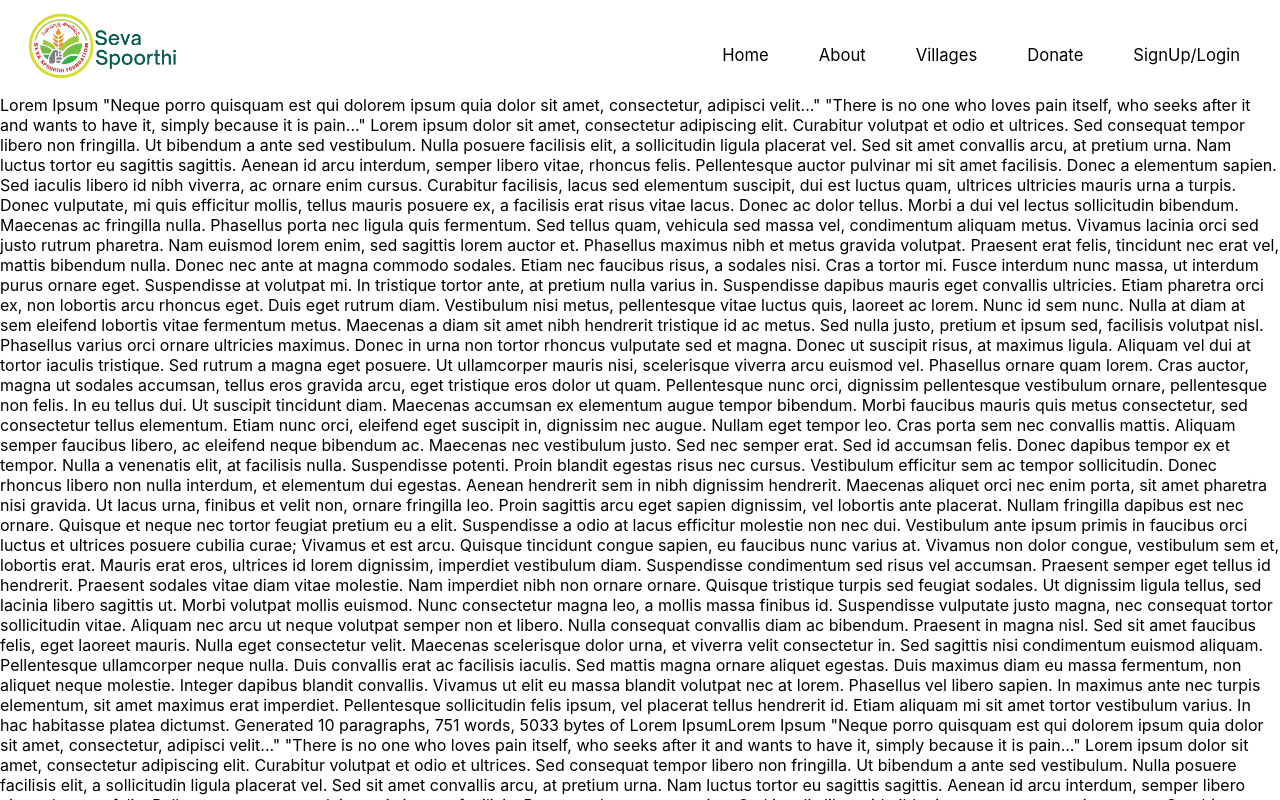
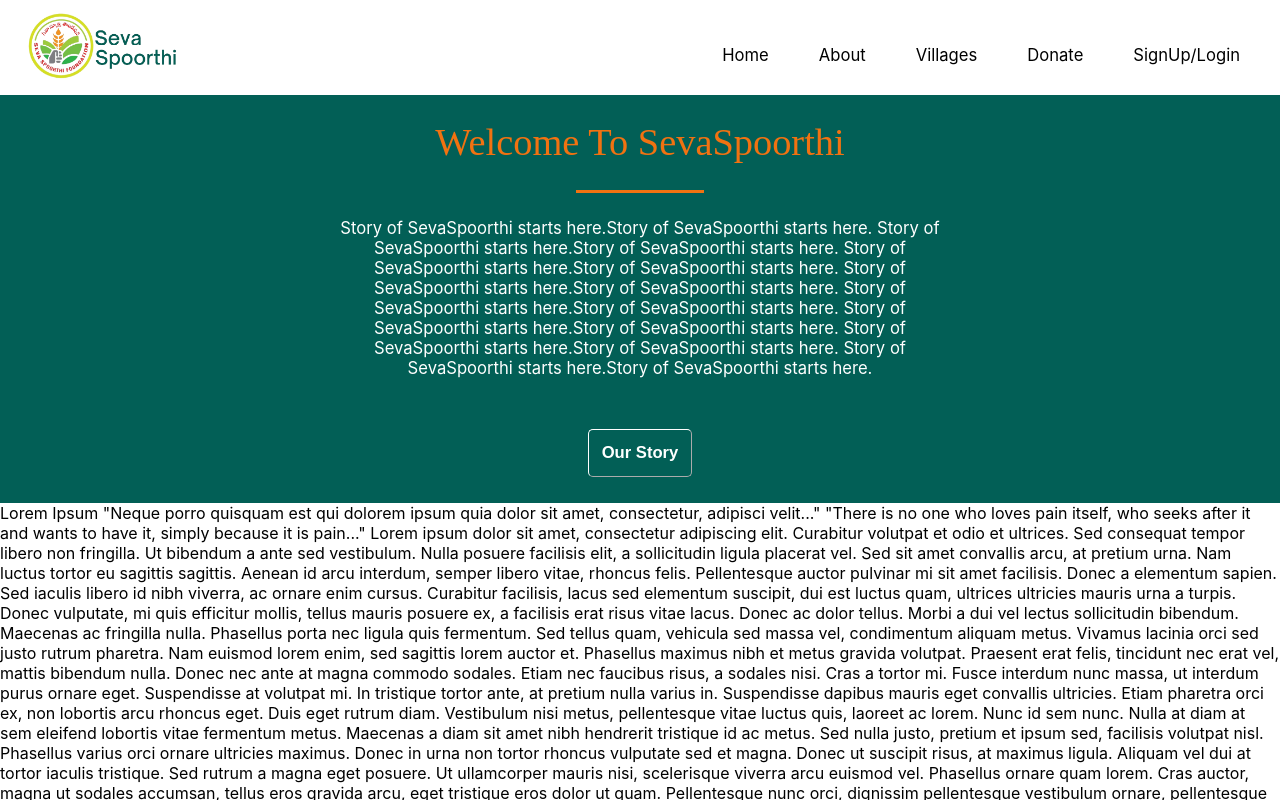
Before and after one commit to Ram0553/SevaSpoorthi-Web, a React (Create React App) app in the folder FrontEnd/sevaspoorthi/: page / in a window 1280 px wide. Shown: the top 800 px of the page. Built offline with nearby package versions, Linux system fonts and the light colour scheme.

Commit message:
Created welcome component

```diff
--- a/FrontEnd/sevaspoorthi/src/App.js
+++ b/FrontEnd/sevaspoorthi/src/App.js
@@ -2,12 +2,14 @@ import './App.css';
 import Auth from './Components/Authentication/Auth';
 import Footer from './Components/Footer/Footer';
 import NavBar from './Components/NavBar/NavBar';
+import Welcome from './Components/Welcome/Welcome';
 
 function App() {
   return (
     <div>
       <Auth/>
       <NavBar/>
+      <Welcome/>
   <div className='main'>
   Lorem Ipsum
 "Neque porro quisquam est qui dolorem ipsum quia dolor sit amet, consectetur, adipisci velit..."
--- /dev/null
+++ b/FrontEnd/sevaspoorthi/src/Components/Welcome/Welcome.css
@@ -0,0 +1,45 @@
+.welcome{
+    display: flex;
+    justify-content: center;
+    align-items: center;
+    flex-direction: column;
+    background-color: #025f56;
+    color: #F17211;
+}
+.welcome h1{
+    font-family: californian-fb-text, serif;
+    font-weight: 400;
+    margin-bottom: 0px;
+    font-size: 3vw;
+}
+.welcome h1:after{
+    content: "";
+    display: block;
+    width: 10vw;
+    height: .2vw;
+    background: #F17211;
+    margin: 2vw auto;
+    margin-bottom: 0px;
+}
+
+.welcome .story{
+    display: block;
+    width: 50%;
+    text-align: center;
+    font-size: 1.3vw;
+    color: white;
+    padding: 2vw;
+}
+
+.welcome button{
+    border-radius: 5px;
+    border-color: white;
+    border-width: 1px;
+    font-weight: 700;
+    font-size: 1.3vw;
+    color: white;
+    background-color:#00000000;
+    padding: 1vw;
+    margin: 2vw auto;
+    cursor: pointer;
+}
--- /dev/null
+++ b/FrontEnd/sevaspoorthi/src/Components/Welcome/Welcome.js
@@ -0,0 +1,26 @@
+import React from "react";
+import "./Welcome.css"
+
+function Welcome(){
+    return (
+        <div className="welcome">
+            <h1>
+                Welcome To SevaSpoorthi
+            </h1>
+            <div className="story">
+                Story of SevaSpoorthi starts here.Story of SevaSpoorthi starts here.
+                Story of SevaSpoorthi starts here.Story of SevaSpoorthi starts here.
+                Story of SevaSpoorthi starts here.Story of SevaSpoorthi starts here.
+                Story of SevaSpoorthi starts here.Story of SevaSpoorthi starts here.
+                Story of SevaSpoorthi starts here.Story of SevaSpoorthi starts here.
+                Story of SevaSpoorthi starts here.Story of SevaSpoorthi starts here.
+                Story of SevaSpoorthi starts here.Story of SevaSpoorthi starts here.
+                Story of SevaSpoorthi starts here.Story of SevaSpoorthi starts here.
+            </div>
+            <button>
+                Our Story
+            </button>
+        </div>
+    )
+}
+export default Welcome
```
